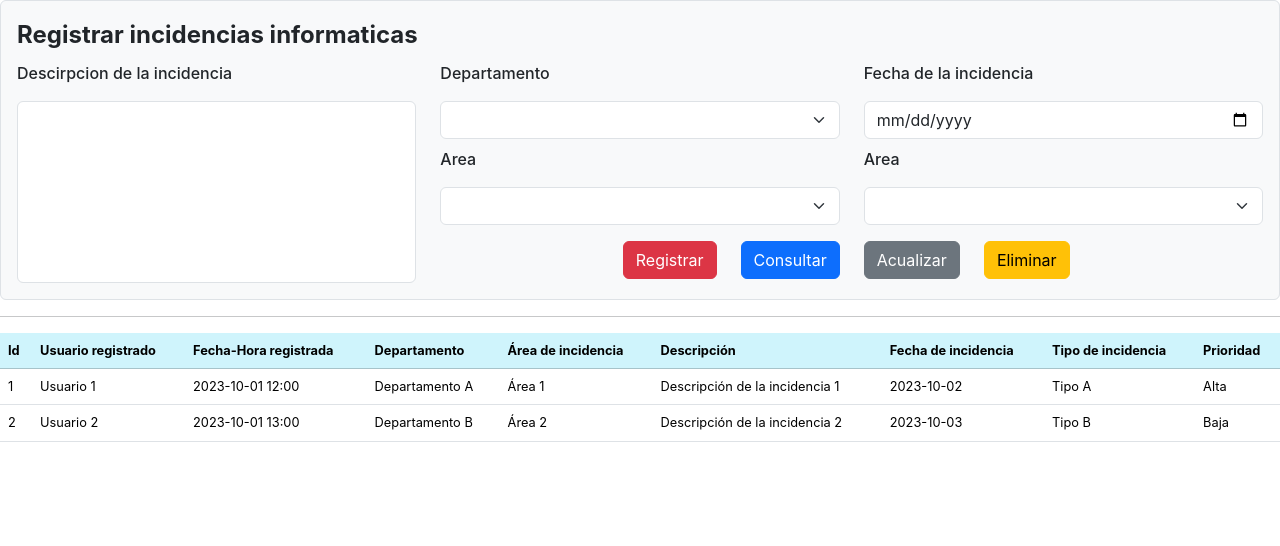
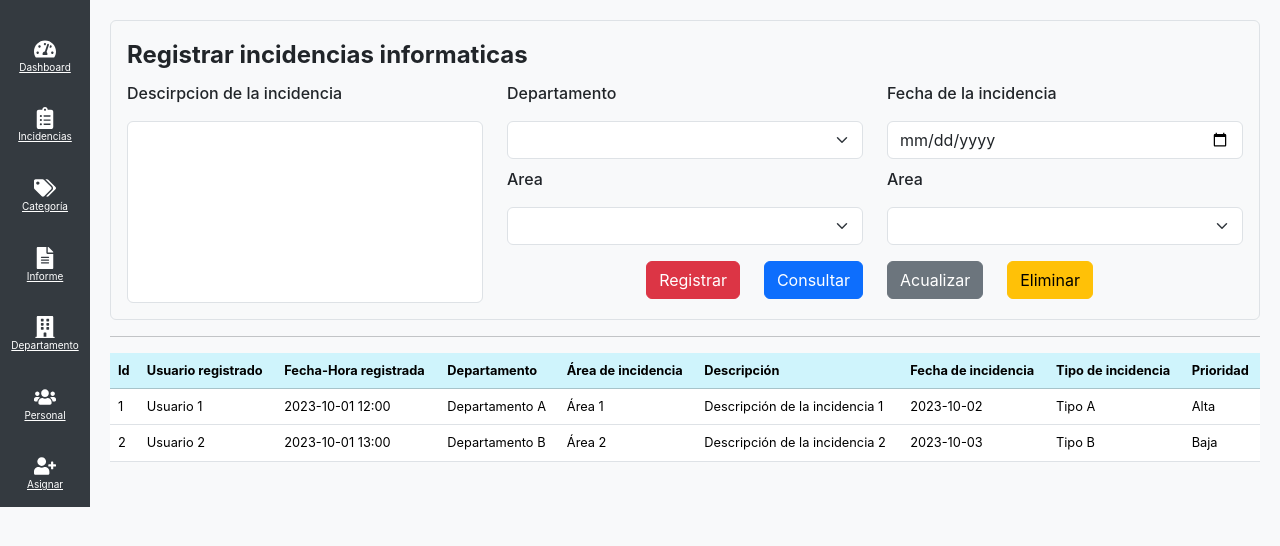
Before and after one commit to Renzito0637d/Proyect_Integrator_1, a React (Create React App) app in the folder ucvfrontend/: page /incidencias in a window 1280 px wide. Shown: the top 546 px of the page. Built offline with nearby package versions, Linux system fonts and the light colour scheme.

Commit message:
Update Incident.jsx

```diff
--- a/ucvfrontend/src/pages/Incident.jsx
+++ b/ucvfrontend/src/pages/Incident.jsx
@@ -1,14 +1,36 @@
 import React from 'react';
-import IncidentForm from '../components/Incident/IncidentForm/IncidentForm.jsx';
-import IncidentTable from '../components/Incident/IncidentTable/IncidentTable.jsx';
+import { Link } from 'react-router-dom';
+import {
+  FaTachometerAlt,
+  FaClipboardList,
+  FaTags,
+  FaFileAlt,
+  FaBuilding,
+  FaUsers,
+  FaUserPlus,
+} from 'react-icons/fa';
+import IncidentForm  from '../components/Incident/IncidentForm/IncidentForm';
+import IncidentTable from '../components/Incident/IncidentTable/IncidentTable';
 
-const Incident = () => {
-  return(
-    <>
-      <IncidentForm />
-      <IncidentTable/>
-    </>
+export default function Incidencias() {
+  return (
+    <div style={{ display: 'flex', minHeight: '100vh', background: '#f8f9fa' }}>
+      <div style={{
+          width: 90, background: '#343a40', display: 'flex', flexDirection: 'column',
+          alignItems: 'center', paddingTop: 20, position: 'fixed', top: 0, left: 0
+        }}>
+        <Link to="/dashboard"       style={{ color:'white', margin:'15px 0', textAlign:'center' }}><FaTachometerAlt size={22}/><div style={{fontSize:10}}>Dashboard</div></Link>
+        <Link to="/incidencias"     style={{ color:'white', margin:'15px 0', textAlign:'center' }}><FaClipboardList size={22}/><div style={{fontSize:10}}>Incidencias</div></Link>
+        <Link to="/categoria"       style={{ color:'white', margin:'15px 0', textAlign:'center' }}><FaTags size={22}/><div style={{fontSize:10}}>Categoría</div></Link>
+        <Link to="/informe"         style={{ color:'white', margin:'15px 0', textAlign:'center' }}><FaFileAlt size={22}/><div style={{fontSize:10}}>Informe</div></Link>
+        <Link to="/departamento"    style={{ color:'white', margin:'15px 0', textAlign:'center' }}><FaBuilding size={22}/><div style={{fontSize:10}}>Departamento</div></Link>
+        <Link to="/personal"        style={{ color:'white', margin:'15px 0', textAlign:'center' }}><FaUsers size={22}/><div style={{fontSize:10}}>Personal</div></Link>
+        <Link to="/asignar-personal"style={{ color:'white', margin:'15px 0', textAlign:'center' }}><FaUserPlus size={22}/><div style={{fontSize:10}}>Asignar</div></Link>
+      </div>
+      <div style={{ marginLeft: 90, padding: 20, width: `calc(100% - 90px)` }}>
+        <IncidentForm />
+        <IncidentTable />
+      </div>
+    </div>
   );
-};
-
-export default Incident;
+}
```
